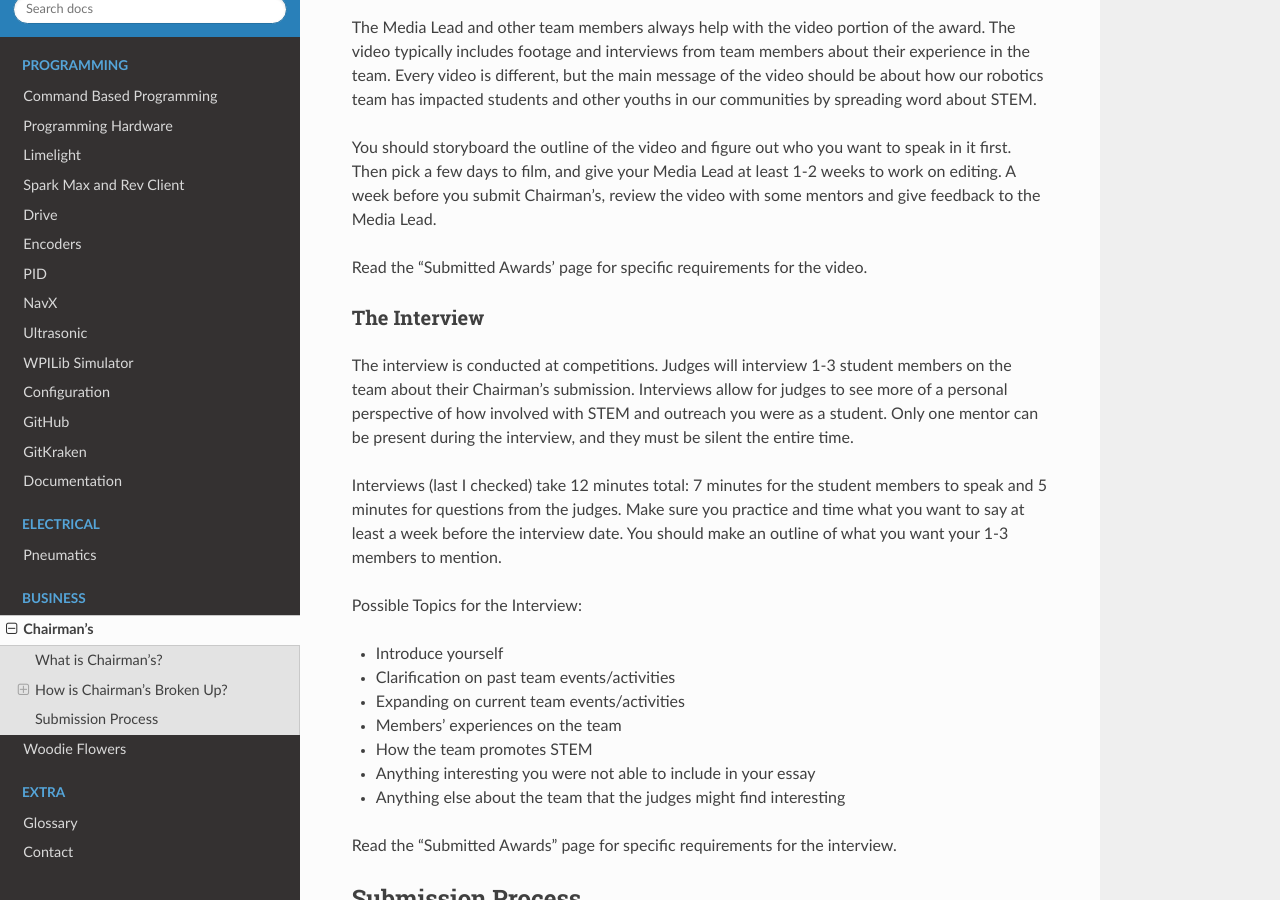
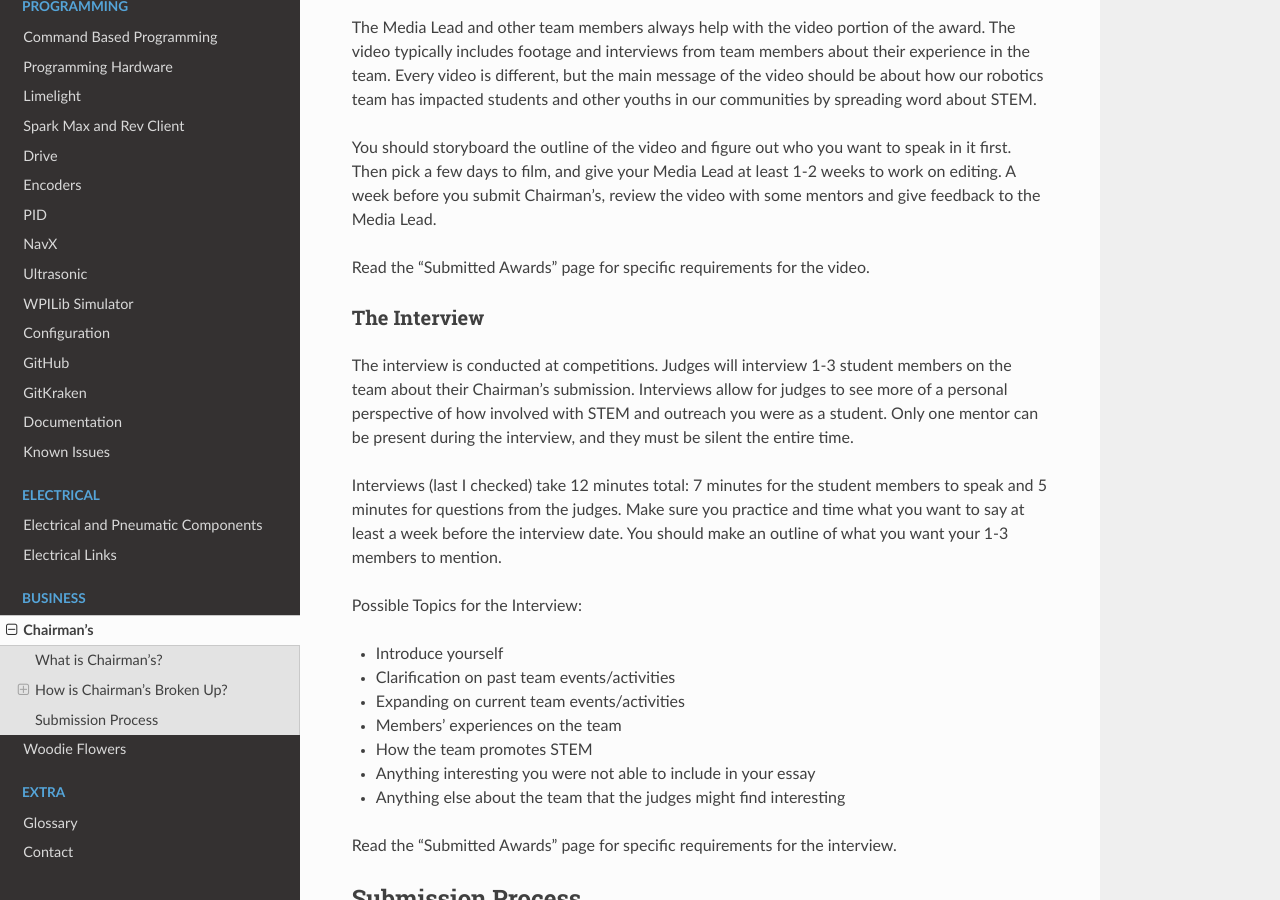
Before and after one commit to KaterinaDeeter/3853-Documentation, a Sphinx documentation site: the page built from docs/source/chairmans.rst, in a window 1280 px wide and 900 px high, scrolled down 1244 px. Built offline with Sphinx 7.4.7 and the Read the Docs theme 2.0.0, drawn with Linux system fonts in a browser that asks for light colours.

Commit message:
Adding Electrical Stuff

```diff
--- a/docs/source/chairmans.rst
+++ b/docs/source/chairmans.rst
@@ -9,23 +9,23 @@ Chairman's
 
 What is Chairman's?
 ~~~~~~~~~~~~~~~~~~~
-Chairman’s is a prestigious award given by FIRST for teams that demonstrate how they have impacted
+Chairman's is a prestigious award given by FIRST for teams that demonstrate how they have impacted
 their communities through STEM and outreach. It basically takes into account everything else the team
 has done besides building the robots.
 
-Chairman’s is super important! You submit it every year! :)
+Chairman's is super important! You submit it every year! :)
 
-FIRST explains what the Chairman’s Award is in their Submitted Awards
+FIRST explains what the Chairman's Award is in their Submitted Awards
 `Resource Library <https://www.firstinspires.org/resource-library/frc/submitted-awards/>`_. This page will
 also have the specific requirements for submissions that year, so **READ IT CAREFULLY!** You should also check
-the Chairman’s submission format on the submission portal. Check out the :ref:`submissions` section to
+the Chairman's submission format on the submission portal. Check out the :ref:`submissions` section to
 see how to do this.
 
 .. _parts:
 
 How is Chairman's Broken Up?
 ~~~~~~~~~~~~~~~~~~~~~~~~~~~~~
-Chairman’s typically has three parts: the essay, the video, and the interview.
+Chairman's typically has three parts: the essay, the video, and the interview.
 All three of these help judges see the impact of your team in promoting STEM.
 So to give you some tips, we are going to break down each of these parts and go
 over how to conduct them.
@@ -33,7 +33,7 @@ over how to conduct them.
 The Essay
 ^^^^^^^^^
 The Essay is the first part you should start working on **RIGHT AWAY**. Essays provide an
-overview of the team’s history and activities over the past three years, anything ranging
+overview of the team's history and activities over the past three years, anything ranging
 from middle school demonstrations to hosting STEM events. The max character limit for the
 Essay is 10,000 characters, so plan wisely. Below is a general idea of what info you want to include.
 
@@ -61,15 +61,15 @@ about STEM.
 
 You should storyboard the outline of the video and figure out who you want to speak in it first.
 Then pick a few days to film, and give your Media Lead at least 1-2 weeks to work on editing.
-A week before you submit Chairman’s, review the video with some mentors and give feedback to the Media Lead.
+A week before you submit Chairman's, review the video with some mentors and give feedback to the Media Lead.
 
-Read the “Submitted Awards’ page for specific requirements for the video.
+Read the "Submitted Awards" page for specific requirements for the video.
 
 
 The Interview
 ^^^^^^^^^^^^^^
 The interview is conducted at competitions. Judges will interview 1-3 student members on the team about
-their Chairman’s submission. Interviews allow for judges to see more of a personal perspective of how
+their Chairman's submission. Interviews allow for judges to see more of a personal perspective of how
 involved with STEM and outreach you were as a student. Only one mentor can be present during the interview,
 and they must be silent the entire time.
 
@@ -82,7 +82,7 @@ Possible Topics for the Interview:
 * Introduce yourself
 * Clarification on past team events/activities
 * Expanding on current team events/activities
-* Members’ experiences on the team
+* Members' experiences on the team
 * How the team promotes STEM
 * Anything interesting you were not able to include in your essay
 * Anything else about the team that the judges might find interesting
--- a/docs/source/index.rst
+++ b/docs/source/index.rst
@@ -39,12 +39,14 @@ Contents
    github
    gitkraken
    documentation
+   knownprogissues
 
 .. toctree::
    :maxdepth: 2
    :caption: Electrical
 
-   pneumatics
+   eleccomponents
+   eleclinks
 
 .. toctree::
    :maxdepth: 2
--- /dev/null
+++ b/docs/source/knownprogissues.rst
@@ -0,0 +1,3 @@
+Known Issues
+============
+This is a list of a variety of programming issues that we learned from our experience on the team that don't fit elsewhere. Feel free to add here!
--- a/docs/source/pneumatics.rst
+++ /dev/null
@@ -1,3 +0,0 @@
-Pneumatics
-==========
-Outlines the use of pneumatics
```
Also changed, not shown: docs/source/documentation.rst (+1 -8 lines), docs/source/eleccomponents.rst (added, +129 -0 lines), docs/source/eleclinks.rst (added, +14 -0 lines), docs/source/images/EPComponents/elecdiagramimg.png (added).
